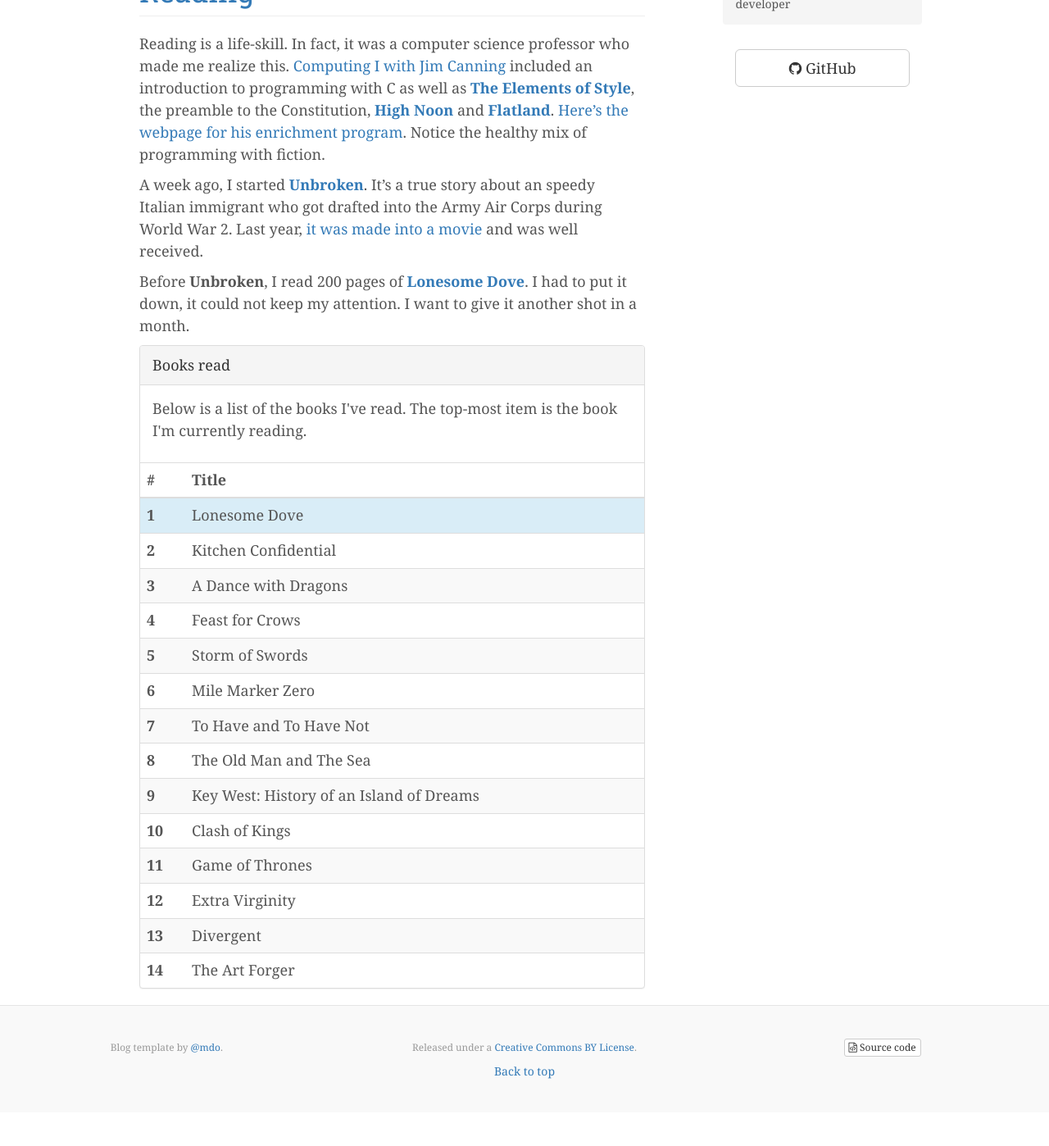
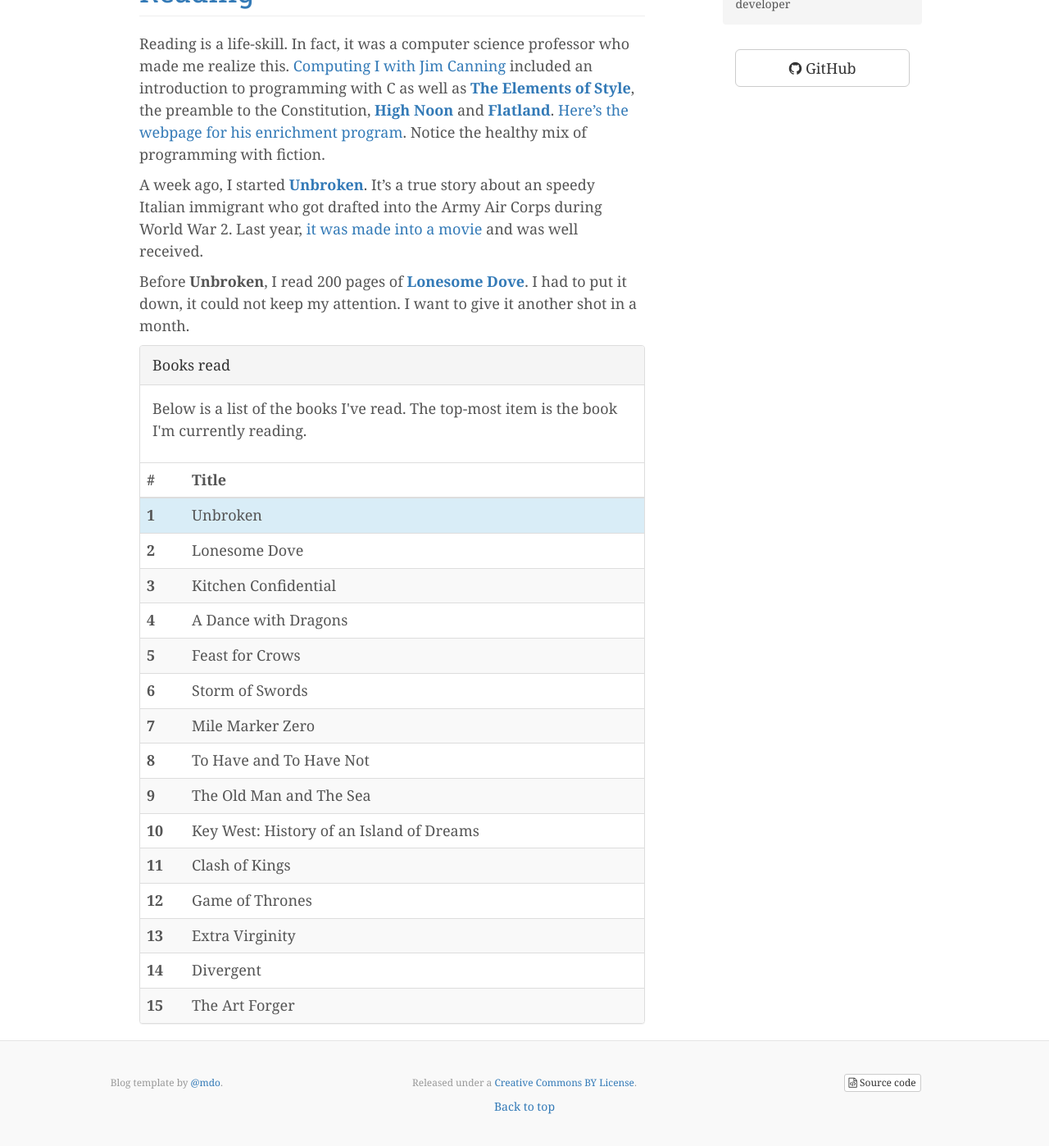
Before and after one commit to jkereako/jkereako.github.io, a Jekyll site: the page built from reading.md, in a window 1280 px wide and 1400 px high, scrolled down 314 px. Shown: the whole window at 82% size. Built offline with Jekyll 4.4.1, drawn with Linux system fonts in a browser that asks for light colours; nearby versions of some CDN libraries; before the commit the page ends 1671 px from its top, so only the background shows below that.

Commit message:
Edit: update reading list

```diff
--- a/_data/books.yml
+++ b/_data/books.yml
@@ -1,5 +1,6 @@
+- title: Unbroken
+  active: yes
 - title: Lonesome Dove
-  active: yes
 - title: Kitchen Confidential
 - title: A Dance with Dragons
 - title: Feast for Crows
```
